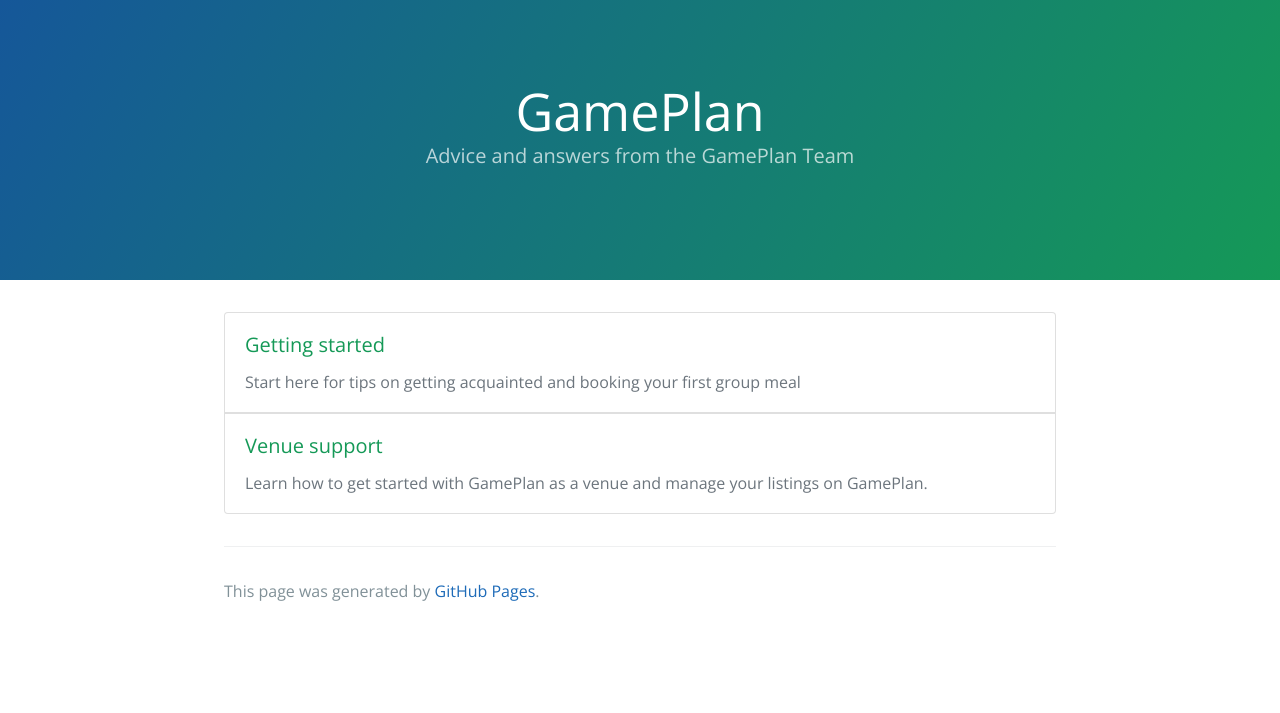
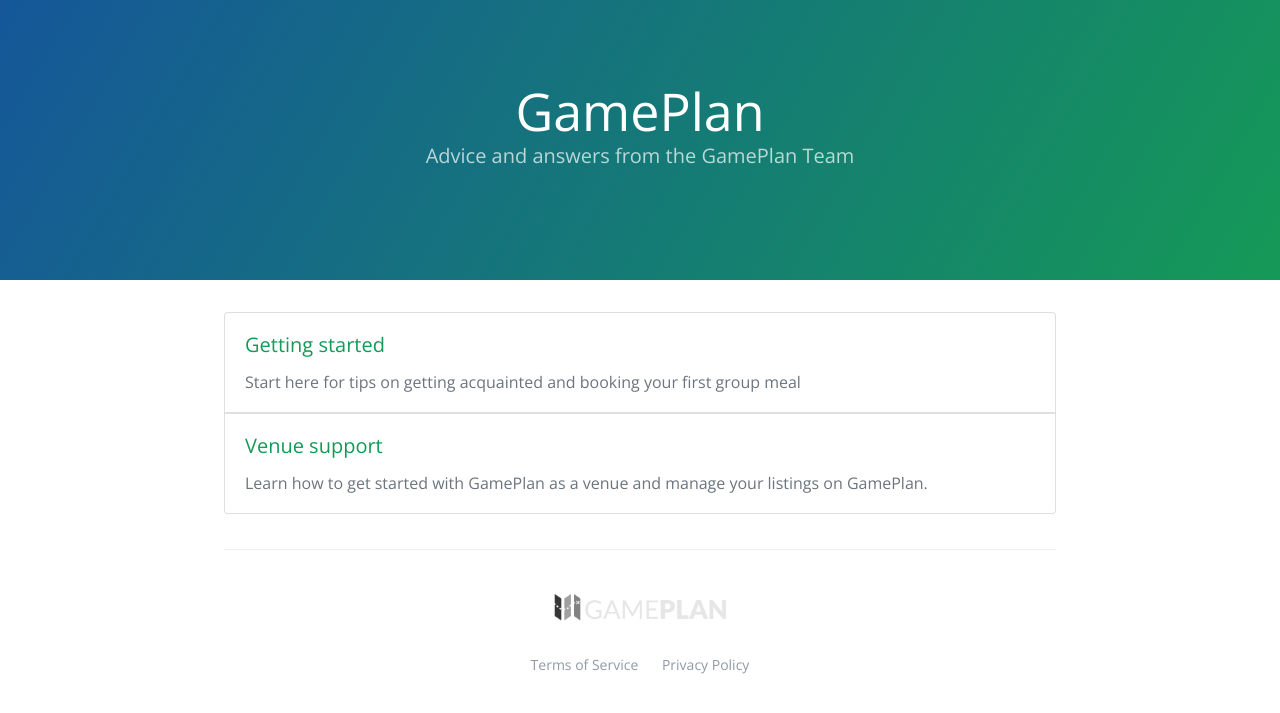
Before and after one commit to gpln/help, a Jekyll site: the page built from index.html, in a window 1280 px wide. Shown: the top 713 px of the page. Built offline with Jekyll 4.4.1, drawn with Linux system fonts in a browser that asks for light colours.

Commit message:
changed footer

```diff
--- /dev/null
+++ b/Gemfile
@@ -0,0 +1,2 @@
+source 'https://rubygems.org'
+gem 'github-pages', group: :jekyll_plugins
--- a/_layouts/default.html
+++ b/_layouts/default.html
@@ -32,8 +32,21 @@
       {{ content }}
 
       <footer class="site-footer">
-
-        <span class="site-footer-credits">This page was generated by <a href="https://pages.github.com">GitHub Pages</a>.</span>
+        <div class="site-footer-logo">
+          <a href="https://getgameplan.com">
+              <img alt="GamePlan" src="{{site.baseurl}}/assets/logo.png">
+          </a>
+        </div>
+        <div class="site-footer-links">
+          <ul class="site-footer-links-list">
+            <li class="site-footer-link">
+              <a target="_blank" rel="nofollow noreferrer noopener" href="https://getgameplan.com/legal/terms">Terms of Service</a>
+            </li>
+            <li class="site-footer-link">
+              <a target="_blank" rel="nofollow noreferrer noopener" href="https://getgameplan.com/legal/privacy">Privacy Policy</a>
+            </li>
+          </ul>
+        </div>
       </footer>
     </main>
   </body>
--- a/assets/css/style.scss
+++ b/assets/css/style.scss
@@ -27,3 +27,46 @@
     border-bottom-right-radius: .25rem;
   }
 }
+
+.site-footer {
+  margin-top: 35px;
+  padding: 40px 0;
+  text-align: left;
+  font-size: 14px;
+  color: #a3abb5;
+
+  .site-footer-logo {
+    height: 50px;
+    line-height: 30px;
+    text-align: center;
+    vertical-align: middle;
+
+    img {
+      max-height: 32px;
+      -webkit-filter: grayscale(100%) contrast(80%);
+      filter: grayscale(100%) contrast(80%);
+    }
+  }
+
+  .site-footer-links {
+    margin-top: 14px;
+    margin-bottom: 28px;
+
+    .site-footer-links-list {
+      padding: 0;
+      text-align: center;
+
+      .site-footer-link {
+        display: inline-block;
+        margin-left: 10px;
+        margin-right: 10px;
+        list-style-type: none;
+      }
+    }
+  }
+
+  a {
+    color: #909aa5;
+    text-decoration: none;
+  }
+}
```
Also changed, not shown: Gemfile.lock (added), assets/logo.png (added).
